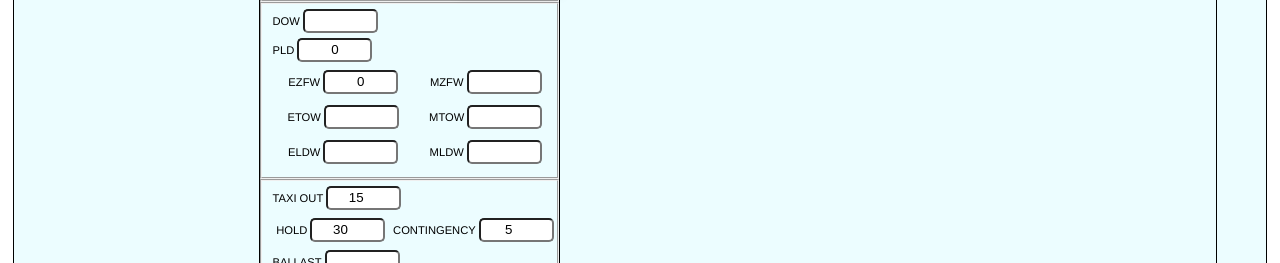
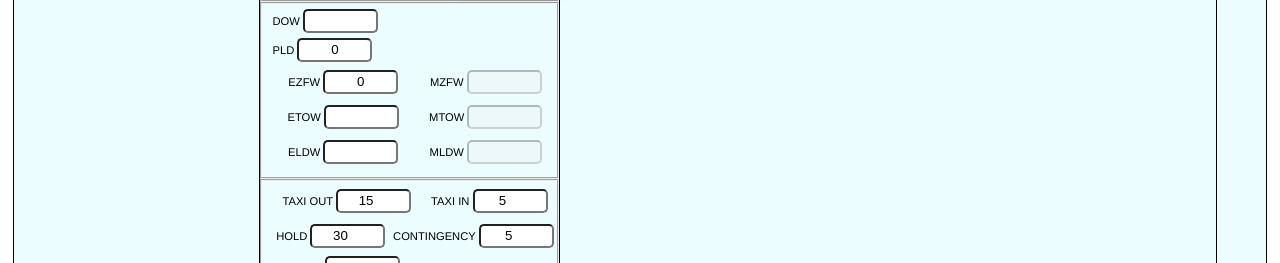
Before and after one commit to K0t0pulta/Horizon-frontend-vue, a Vue app: page / in a window 1280 px wide. Both pictures are taken after typing "2020-01-15", "2020-01-15" into the empty fields and a click on the button "Добавить рейс". Shown: the part 405-668 px from the top of the page. Built offline with nearby package versions, Linux system fonts and the light colour scheme; no server answers.

Commit message:
function saveFlight upgraded

```diff
--- a/src/components/BlockFlight.vue
+++ b/src/components/BlockFlight.vue
@@ -86,7 +86,7 @@
 						<label for="maxZerofuelWeight">MZFW
 							<input class="flightData_input" type="number"
 							name="maxZerofuelWeight" id="maxZerofuelWeight"
-							v-model="maxZerofuelWeight">
+							v-model="maxZerofuelWeight" disabled>
 						</label>
 					</div>
 					<div class="formSorter">
@@ -96,59 +96,69 @@
 						</label>
 						<label for="maxTakeoffWeight">MTOW
 							<input class="flightData_input" type="number" name="maxTakeoffWeight" id="maxTakeoffWeight"
-							>
+							v-model="maxTakeoffWeight" disabled>
 						</label>
 					</div>
 					<div class="formSorter">
 						<label for="estLandingWeight">ELDW
-							<input class="flightData_input" type="number" name="estLandingWeight" id="estLandingWeight">
+							<input class="flightData_input" type="number" name="estLandingWeight" id="estLandingWeight"
+							v-model="estLandingWeight">
 						</label>
 						<label for="maxLandingWeight">MLDW
 							<input class="flightData_input" type="number" name="maxLandingWeight" id="maxLandingWeight"
-							>
+							v-model="maxLandingWeight" disabled>
 						</label>
 					</div>
 				</fieldset>
 				<fieldset class="data_fuelData flightDataSub">
-					<label for="taxiOut">TAXI OUT
-						<input class="flightData_input" type="number" name="taxiOut" id="taxiOut"
-						:value="airlineData.taxiOut">
-					</label>
+					<div class="formSorter">
+						<label for="taxiOut">TAXI OUT
+							<input class="flightData_input" type="number" name="taxiOut" id="taxiOut"
+							v-model="taxiOut">
+						</label>
+						<label for="taxiIn">TAXI IN
+							<input class="flightData_input" type="number" name="taxiIn" id="taxiIn"
+							v-model="taxiIn">
+						</label>
+
+					</div>
 					<div class="formSorter">
 						<label for="hold">HOLD
 							<input class="flightData_input" type="number" name="hold" id="hold"
-							:value="airlineData.hold">
+							v-model="hold">
 						</label>
 						<label for="coningency">CONTINGENCY
-							<input class="flightData_input" type="number" name="coningency"
-							id="coningency" :value="airlineData.contingency">
+							<input class="flightData_input" type="number" name="coningency"	id="coningency"
+							v-model="contingency">
 						</label>
 					</div>
 					<label for="ballast">BALLAST
-						<input class="flightData_input" type="number" name="ballast" id="ballast">
+						<input class="flightData_input" type="number" name="ballast" id="ballast"
+						v-model="ballast">
 					</label>
 					<div  class="formSorter">
 						<label for="mandatory">MANDATORY
-							<input class="flightData_input" type="number" name="mandatory"
-							id="mandatory">
+							<input class="flightData_input" type="number" name="mandatory" id="mandatory"
+							v-model="mandatory">
 						</label>
 						<label for="extra">EXTRA
-							<input class="flightData_input" type="number" name="extra" id="extra">
+							<input class="flightData_input" type="number" name="extra" id="extra"
+							v-model="extra">
 						</label>
 					</div>
 					<div class="formSorter">
 						<label for="blockFuel">BLOCK FUEL
-							<input class="flightData_input" type="number" name="blockFuel"
-							id="blockFuel">
+							<input class="flightData_input" type="number" name="blockFuel" id="blockFuel"
+							v-model="blockFuel">
 						</label>
 						<label for="landingFuel">LANDING FUEL
-							<input class="flightData_input" type="number" name="landingFuel"
-							id="landingFuel">
+							<input class="flightData_input" type="number" name="landingFuel" id="landingFuel"
+							v-model="landingFuel">
 						</label>
 					</div>
 					<label for="tankeringFuel">TANKERING FUEL
-						<input class="flightData_input" type="checkbox" name="tankeringFuel"
-						id="tankeringFuel">
+						<input class="flightData_input" type="checkbox" name="tankeringFuel" id="tankeringFuel"
+						v-model="tankeringFuel">
 					</label>
 					<button class="flightData_button dotted basicButtonColors"
 						id="flightData_button-remarks">РЕМАРКИ</button>
@@ -166,7 +176,7 @@
 				</div>
 			<div class="flightDataContainer_buttons">
 				<button class="flightData_button mainButtons basicButtonColors" id="button-save"
-				form="flightDataForm" type="button" @click="saveFlight" >СОХРАНИТЬ</button>
+				form="flightDataForm" type="button" @click="saveFlight(props.activeFlightId)" >СОХРАНИТЬ</button>
 				<button class="flightData_button mainButtons basicButtonColors"
 				id="button-compute" form="flightDataForm" formtarget="_blank" :disabled="warning">
 					РАССЧИТАТЬ
@@ -195,35 +205,40 @@ const props = defineProps({
 });
 
 const choosenFlightId = toRef(props, 'activeFlightId');
-const flightForm = reactive({});
-Object.assign(flightForm, props.activeFlight);
-
+// eslint-disable-next-line vue/no-setup-props-destructure
+const { ...choosenFlight } = props.activeFlight;
+// заполняем форму либо исходными значениями, либо данными из полученной формы
 const {
 	flightId = ref(), dateOfFlight = ref(''), eobt = ref(''), regNumber = ref('выберите ВС'),
 	departure = ref(''), arrival = ref(''), altn1 = ref(''),
-	speed = ref(''), maxFlightLevel = ref<string|number>(''), payload = ref(0),
-	dryOperationWeight = ref<number|string>(''),
-	estTakeoffWeight = ref<string|number>(''),
-	maxZerofuelWeight = ref<string|number>(''),
-} = toRefs(flightForm);
-const warning = ref(false);
+	speed = ref(''), maxFlightLevel = ref<number|string>(''), payload = ref(0),
+	dryOperationWeight = ref<number|string>(''), maxZerofuelWeight = ref<number|string>(''),
+	maxTakeoffWeight = ref<number|string>(''), estTakeoffWeight = ref<number|string>(''),
+	estLandingWeight = ref<number|string>(''), maxLandingWeight = ref<number|string>(''),
+	taxiOut = ref(airlineData.taxiOut), taxiIn = ref(airlineData.taxiIn), hold = ref(airlineData.hold),
+	contingency = ref(airlineData.contingency),
+	ballast = ref<number|string>(''), mandatory = ref<number|string>(''), extra = ref<number|string>(''),
+	blockFuel = ref<number|string>(''), landingFuel = ref<number|string>(''), tankeringFuel = ref(false),
+} = toRefs(choosenFlight);
 
-// const { maxZerofuelWeight } = toRefs(aircraft);
+// отслеживаем изменение ВС и при необходимости переписываем соответсвующие переменные
 const activeAircraft = reactive({});
 watch(regNumber, (newValue: string) => {
 	Object.assign(activeAircraft, aircraftList.find((plane) => plane.registration === newValue));
 	speed.value = activeAircraft.speed;
 	maxFlightLevel.value = activeAircraft.maxFlightLevel;
 	dryOperationWeight.value = activeAircraft.basicWeight;
-	// estZeroFuelWeight.value = Number(activeAircraft.basicWeight) + payload.value;
+	maxZerofuelWeight.value = activeAircraft.maxZerofuelWeight;
+	maxLandingWeight.value = activeAircraft.maxLandingWeight;
+	maxTakeoffWeight.value = activeAircraft.maxTakeoffWeight;
 });
 
 const estZeroFuelWeight = computed(() => dryOperationWeight.value + payload.value);
 
-// заполнение формы
+const warning = ref(false);
 
 // собираем все значения input из формы  как объект и сохраняем в массив
-function saveFlight() {
+function saveFlight(id: number) {
 	const flightFormElements = document.forms.flightDataForm.elements;
 	const form = Array.from(flightFormElements);
 	const formFiltered = form.filter((el) => el.tagName === 'INPUT' || el.tagName === 'SELECT');
@@ -231,8 +246,13 @@ function saveFlight() {
 	formFiltered.forEach((el) => {
 		flight[el.id] = el.value.toUpperCase();
 	});
-	flight.id = Date.now();
-	flightList.push(flight);
+	if (id === 0) {
+		flight.id = Date.now();
+		flightList.push(flight);
+	} else {
+		const element = flightList.find((el) => el.id === id);
+		flightList.splice(flightList.indexOf(element), 1, flight);
+	}
 }
 
 // eslint-disable-next-line no-undef
--- a/src/stores/AirlineStore.ts
+++ b/src/stores/AirlineStore.ts
@@ -4,6 +4,7 @@ export default defineStore('airlineStore', {
 	state: () => ({
 		code: 'RSY',
 		taxiOut: 15,
+		taxiIn: 5,
 		hold: 30,
 		contingency: 5,
 	}),
```
